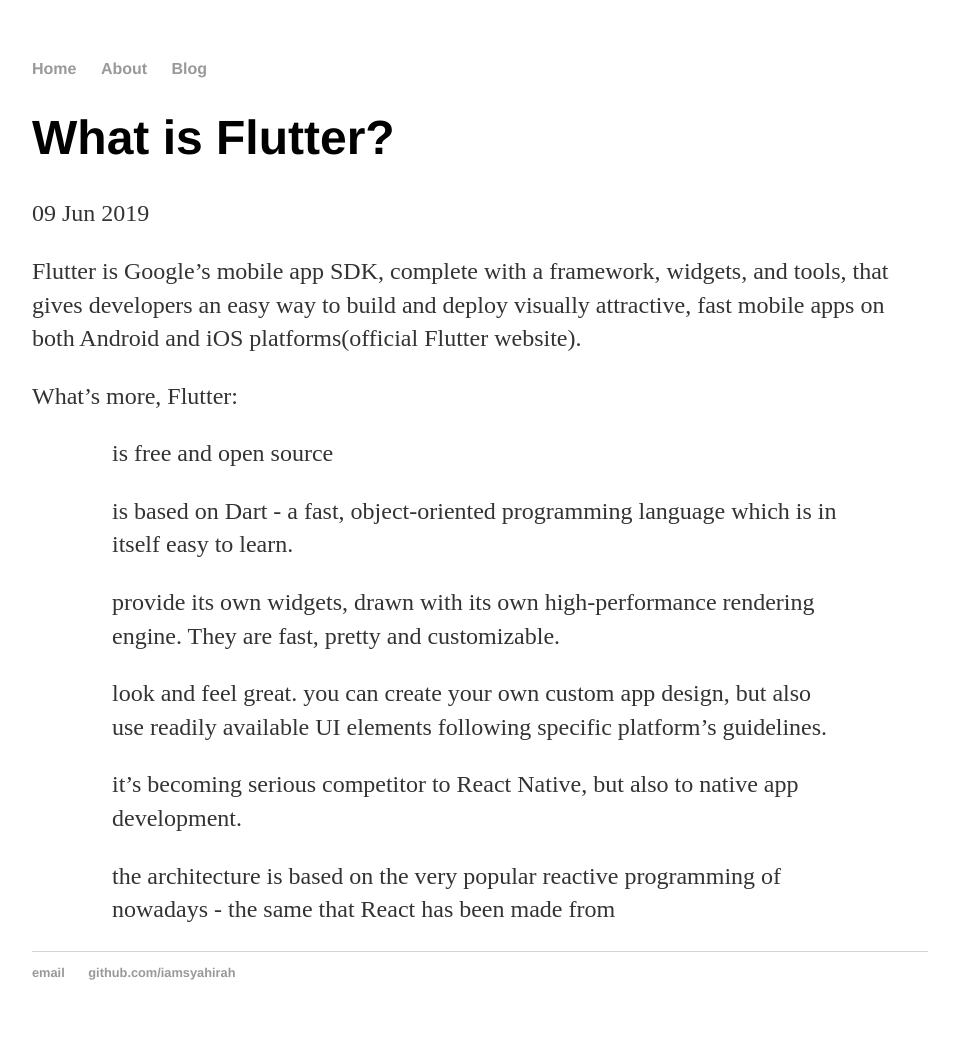
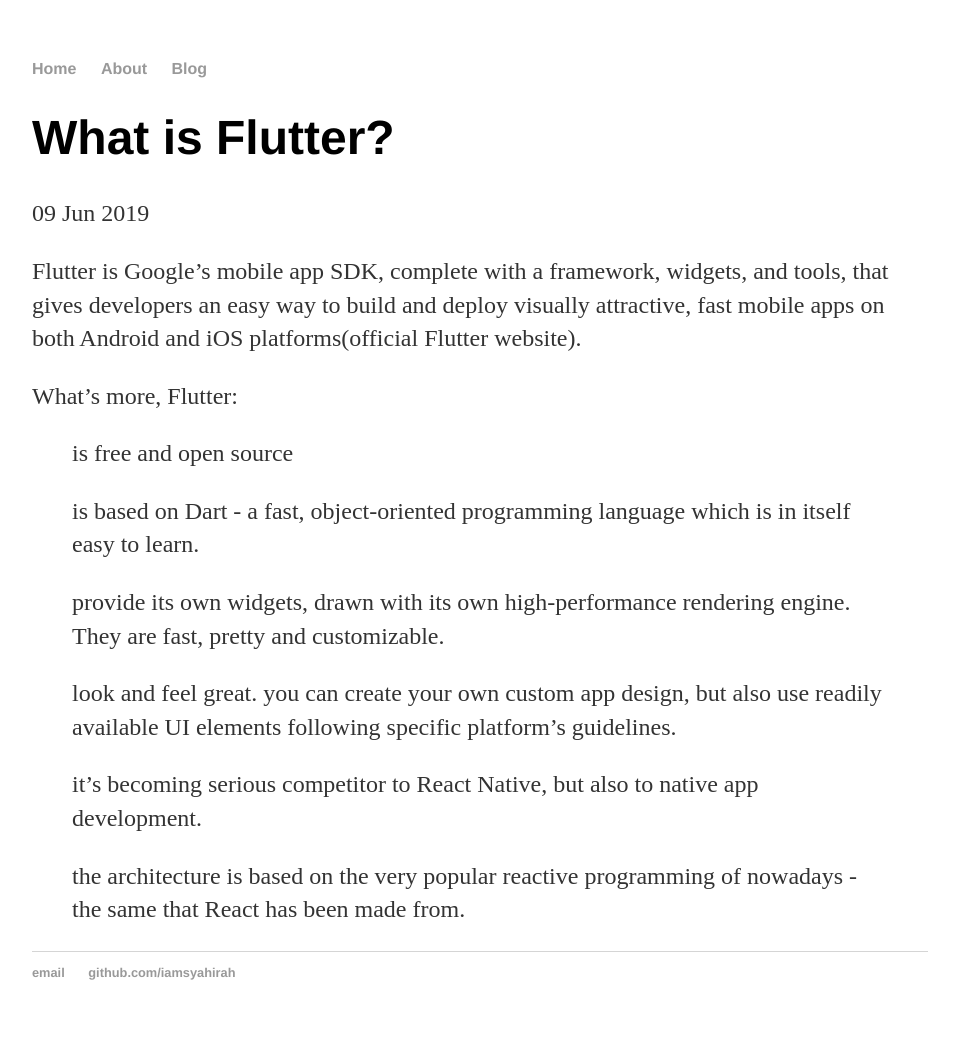
Before and after one commit to iamsyahirah/iamsyahirah.github.io, a Jekyll site: the page built from _posts/2019-06-09-what-is-flutter.md, in a window 1280 px wide. Shown: the whole page, without its empty margins (160-1119 px from the left). Built offline with Jekyll 4.4.1, drawn with Linux system fonts in a browser that asks for light colours.

```diff
--- a/_posts/2019-06-09-what-is-flutter.md
+++ b/_posts/2019-06-09-what-is-flutter.md
@@ -9,15 +9,15 @@ deploy visually attractive, fast mobile apps on both Android and iOS platforms(o
 
 What's more, Flutter:
 
->> is free and open source
+> is free and open source
 
->> is based on Dart - a fast, object-oriented programming language which is in itself easy to learn.
+> is based on Dart - a fast, object-oriented programming language which is in itself easy to learn.
 
->> provide its own widgets, drawn with its own high-performance rendering engine. They are fast, pretty and customizable.
+> provide its own widgets, drawn with its own high-performance rendering engine. They are fast, pretty and customizable.
 
->> look and feel great. you can create your own custom app design, but also use readily available UI elements following specific
+> look and feel great. you can create your own custom app design, but also use readily available UI elements following specific
 platform's guidelines.
 
->> it's becoming serious competitor to React Native, but also to native app development.
+> it's becoming serious competitor to React Native, but also to native app development.
 
->> the architecture is based on the very popular reactive programming of nowadays - the same that React has been made from
+> the architecture is based on the very popular reactive programming of nowadays - the same that React has been made from.
```
